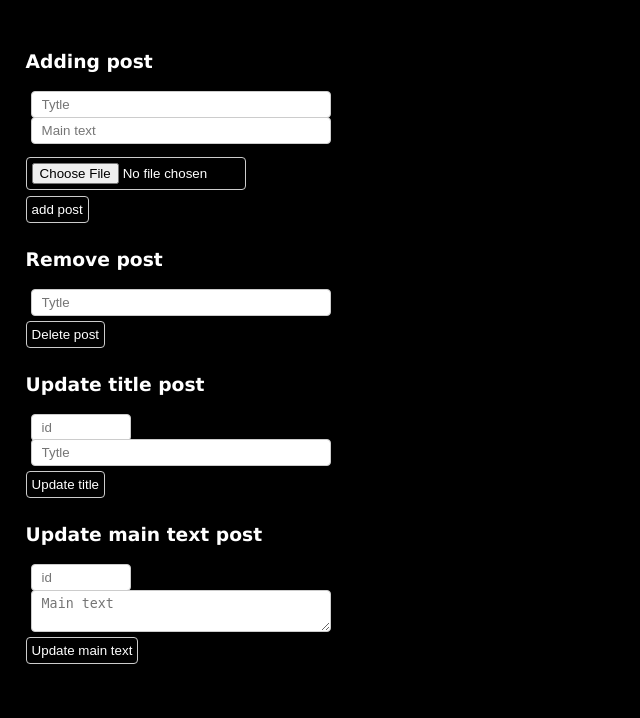
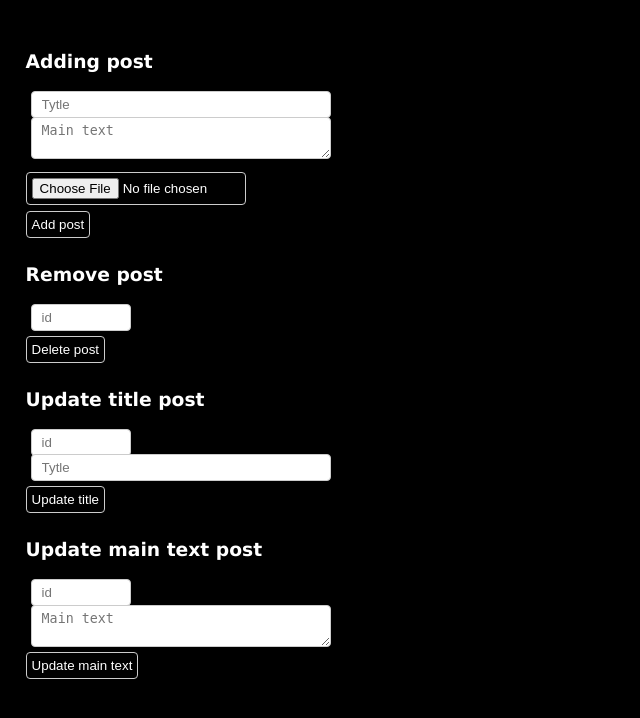
Before and after one commit to KamilDziuk/optivai, a PHP site: page /blog/configuration_post.php in a window 1280 px wide. Shown: the top 718 px of the page, without its empty margins (0-640 px from the left). Run offline with PHP 8.4, Linux system fonts and the light colour scheme; data that the repository does not hold is empty.

Commit message:
Blog v2
1:Improve blog style.  2: Adding conditions to check whether there is a key named submit in the posts table and whether there is a key named image in the files table, as well as checking whether the input field is empty (php).

```diff
--- a/blog/configuration_post.php
+++ b/blog/configuration_post.php
@@ -22,15 +22,15 @@
 <h3> Adding post</h3>
 <form action="db_queries/add_sql.php" method="POST"  enctype="multipart/form-data" >
 <input type="text" class="title" name="title" placeholder="Tytle">
-<input type="text" class="main_text" name="main_text" placeholder="Main text">
+<textarea rows="2" cols="10"  class="main_text" name="main_text"  placeholder="Main text"></textarea>
 <input type="file"  class="image" name="image" >
 <input type="text"   class="post_image" name="post_image"   >
-<input type="submit"  class="submit"  name="submit" value="add post">
+<input type="submit"  class="submit"  name="submit" value="Add post">
 </form>
 
-<h3> Remove post</h3>
+<h3>Remove post</h3>
 <form action="db_queries/delete_sql.php" method="POST">
-<input type="text" class="title" name="title"  placeholder="Tytle">
+<input type="text" class="id_post" name="id_post"  placeholder="id">
 <input type="submit" value="Delete post">
 </form>
 
@@ -52,6 +52,7 @@
 </form>
 
 </div>
+
 <script>
 let post = <?php echo json_encode($post); ?>
 
--- a/css/post_style.css
+++ b/css/post_style.css
@@ -20,12 +20,16 @@ color:rgb(255, 255, 255);
 
     .post_text
     {
+        position: relative;
         line-height: 1.4;
         font-weight: 400;
         font-size: 17px;
         color: #ffffff;
         padding-top: 2%;
         padding-bottom: 2%;
+
+
+
     }
 
     .post_date
@@ -82,7 +86,7 @@ left: -10%;
     }
 
     .post_image {
-    display:none!important
+    display:none!important;
     }
 
     .id_post {
--- a/js/post_js.js
+++ b/js/post_js.js
@@ -55,7 +55,7 @@ return this.getPosts()
 <img class="images"  src="upload_image/images/${image}">
 <br>
 <div class="post_title">${title}</div>
-<div  class="post_text">${main_text}</div>
+<div  class="post_text ">${main_text}</div>
 <div  class="post_date"> ${date}</div><br><br>
 </div>
 ` ).join('\n');
```
Also changed, not shown: blog/db_queries/add_sql.php (+8 -1 lines), blog/db_queries/delete_sql.php (+11 -4 lines).
